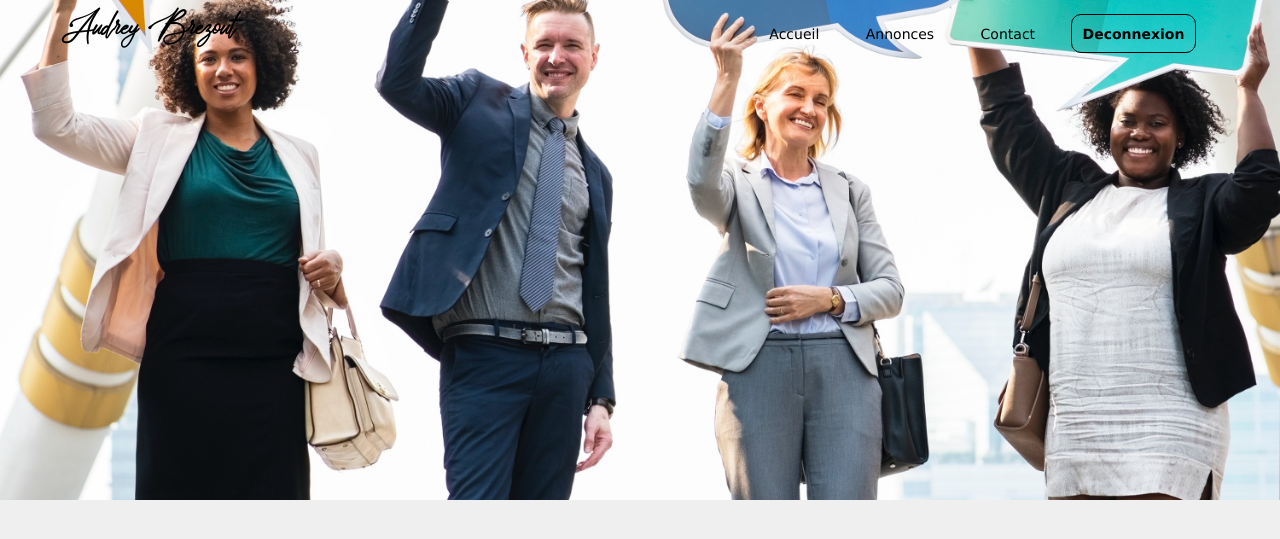
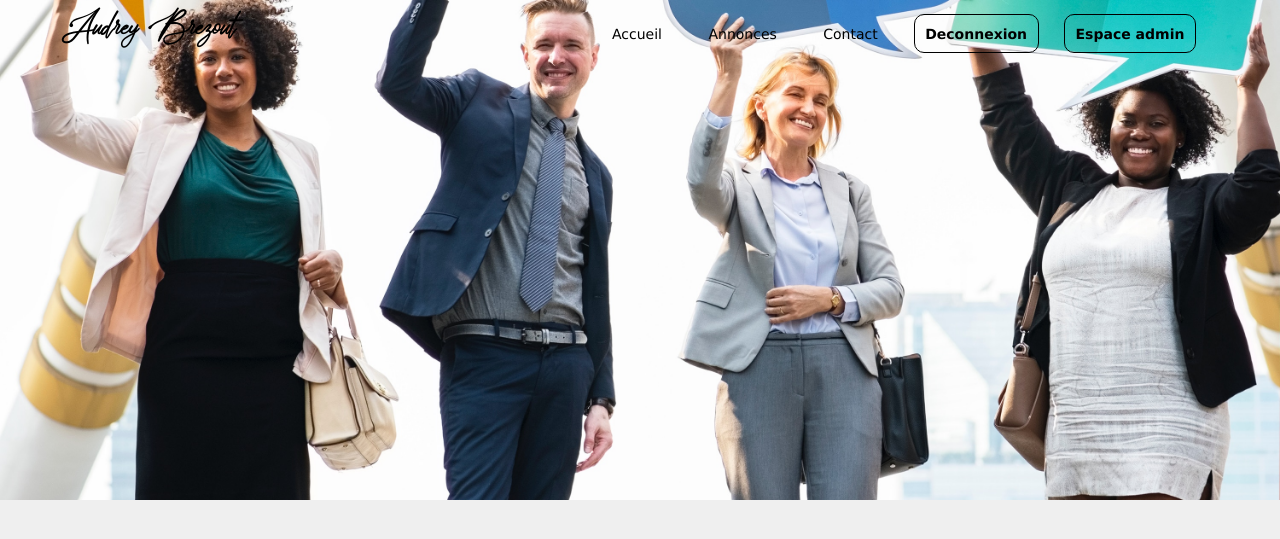
Before and after one commit to Ondabega/immobilier, a PHP site: page /annonce/index.php in a window 1280 px wide. Shown: the top 539 px of the page. Run offline with PHP 8.4, Linux system fonts and the light colour scheme; the visitor is signed in with stand-in values (Sample User, id 1).

Commit message:
image cover

```diff
--- a/annonce/index.php
+++ b/annonce/index.php
@@ -20,6 +20,7 @@ include_once "../needed.php";
 				<a href="#contact" class="selt" onclick="myFunction()">Contact</a>
         	<?php if(!empty($_SESSION['login'])){ echo "<a href='../moncompte/identification.php' class='selt' id='connect' onclick='myFunction()'>Deconnexion</a>" ;}
 				else{ echo "<a href='../index.php' class='selt' id='connect' onclick='myFunction()'>Connexion</a>"; }?>
+        <?php if($_SESSION['admin']){ echo "<a href='ajout.php' class='selt' id='connect' onclick='myFunction()'>Espace admin</a>" ;} ?>
 			</div>
 			<div class="logow">
 				<a href="#index" class="logo" > Audrey Brezout </a>
```
Also changed, not shown: images/cover.jpg.
